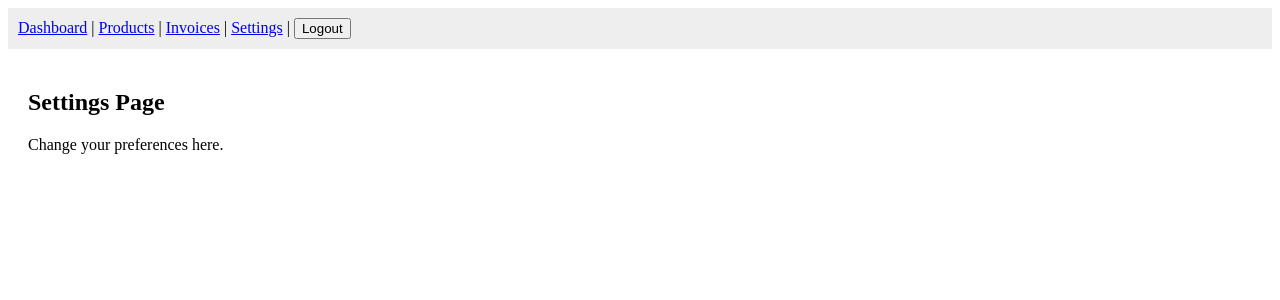
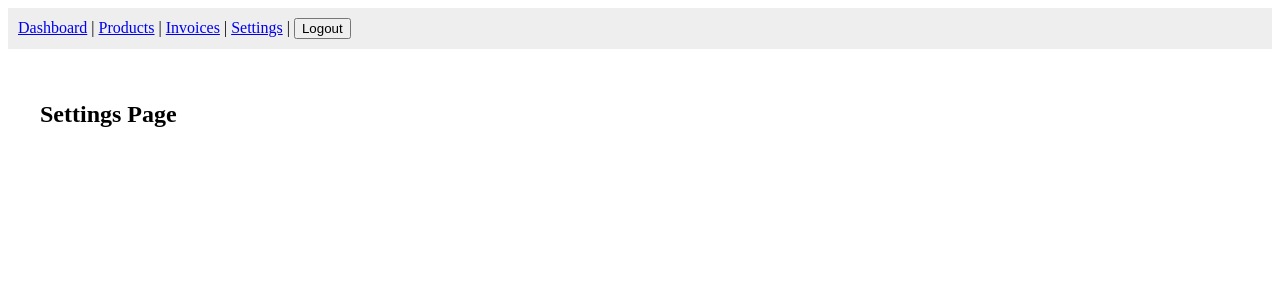
Before and after one commit to TinkaB6/automotive-invoice, a Next.js app: page /settings in a window 1280 px wide. Shown: the top 300 px of the page. Built offline with nearby package versions, Linux system fonts and the light colour scheme.

Commit message:
Update settings.tsx

```diff
--- a/pages/settings.tsx
+++ b/pages/settings.tsx
@@ -1,13 +1,11 @@
-import Navbar from '../components/Navbar'
+// pages/settings.tsx
+import Navbar from "../components/Navbar";
 
 export default function Settings() {
   return (
-    <>
+    <div>
       <Navbar />
-      <div style={{ padding: 20 }}>
-        <h2>Settings Page</h2>
-        <p>Change your preferences here.</p>
-      </div>
-    </>
-  )
+      <h2 style={{ padding: "2rem" }}>Settings Page</h2>
+    </div>
+  );
 }
```
